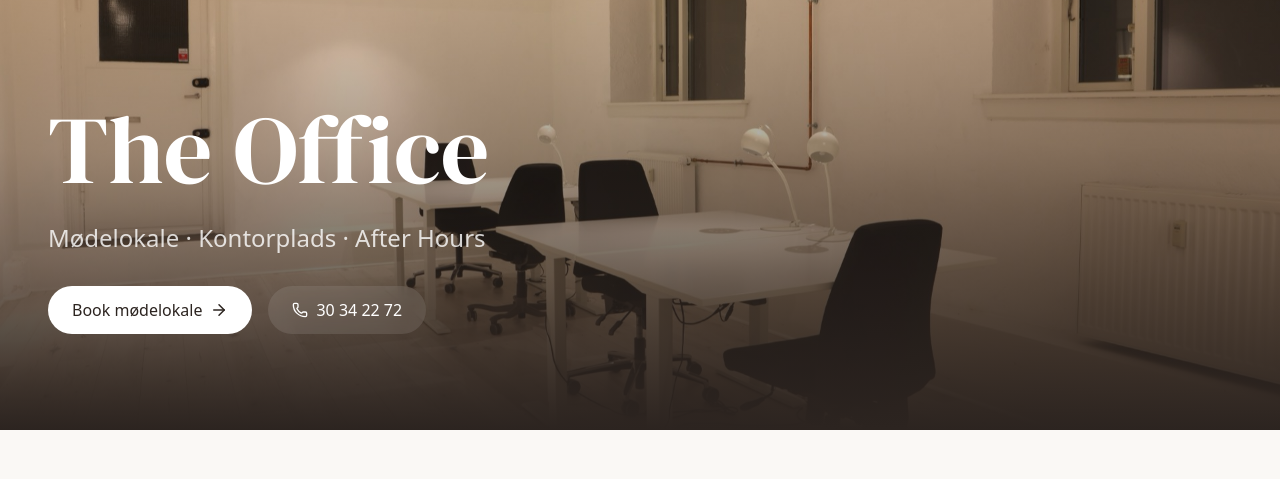
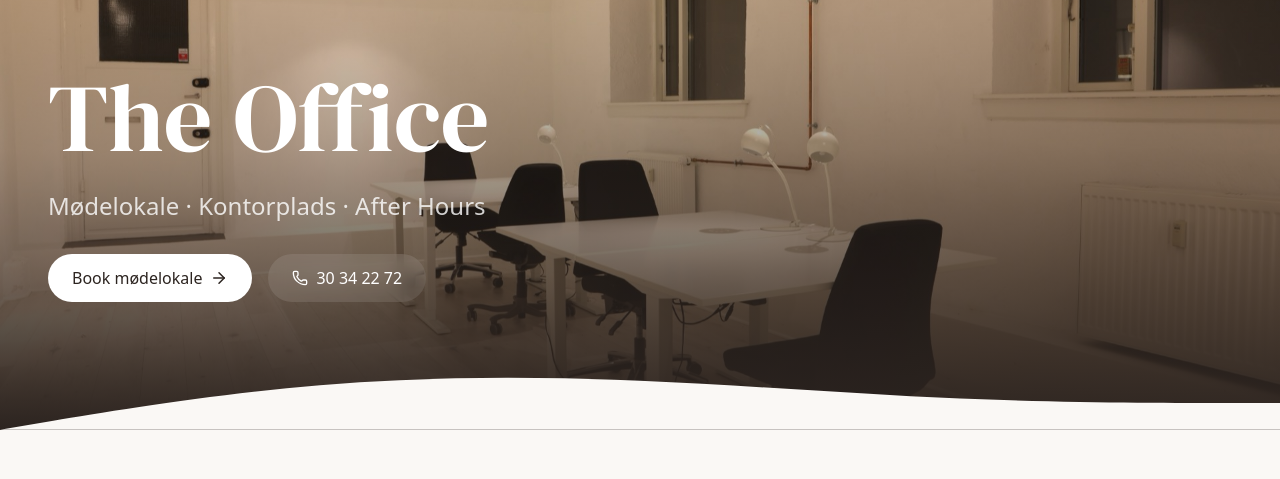
Before and after one commit to Theodor1104/the-office, a Next.js app: page / in a window 1280 px wide. Shown: the part 130-609 px from the top of the page. Built offline with nearby package versions, Linux system fonts and the light colour scheme; no server answers.

Commit message:
Add curved wave transition between hero and products section

```diff
--- a/src/app/page.tsx
+++ b/src/app/page.tsx
@@ -23,7 +23,7 @@ export default function Home() {
         />
         <div className="absolute inset-0 bg-gradient-to-t from-primary via-primary/40 to-transparent" />
 
-        <div className="relative z-10 w-full pb-16 md:pb-24">
+        <div className="relative z-10 w-full pb-24 md:pb-32">
           <div className="max-w-[1400px] mx-auto px-6 md:px-12">
             <div className="max-w-2xl">
               <h1 className="text-white mb-6">
@@ -53,10 +53,17 @@ export default function Home() {
             </div>
           </div>
         </div>
+
+        {/* Curved transition to next section */}
+        <div className="absolute bottom-0 left-0 right-0">
+          <svg viewBox="0 0 1440 120" fill="none" xmlns="http://www.w3.org/2000/svg" className="w-full h-auto" preserveAspectRatio="none">
+            <path d="M0 120L60 110C120 100 240 80 360 70C480 60 600 60 720 65C840 70 960 80 1080 85C1200 90 1320 90 1380 90L1440 90V120H1380C1320 120 1200 120 1080 120C960 120 840 120 720 120C600 120 480 120 360 120C240 120 120 120 60 120H0Z" fill="var(--background)"/>
+          </svg>
+        </div>
       </section>
 
-      {/* ===== THREE PRODUCTS — Visual cards ===== */}
-      <section className="py-20 md:py-28 bg-background">
+      {/* ===== PRODUCTS — Visual cards ===== */}
+      <section className="pt-8 pb-20 md:pt-12 md:pb-28 bg-background -mt-1">
         <div className="max-w-[1400px] mx-auto px-6 md:px-12">
           <ScrollReveal>
             <h2 className="font-serif text-3xl md:text-5xl text-primary mb-12">
```
